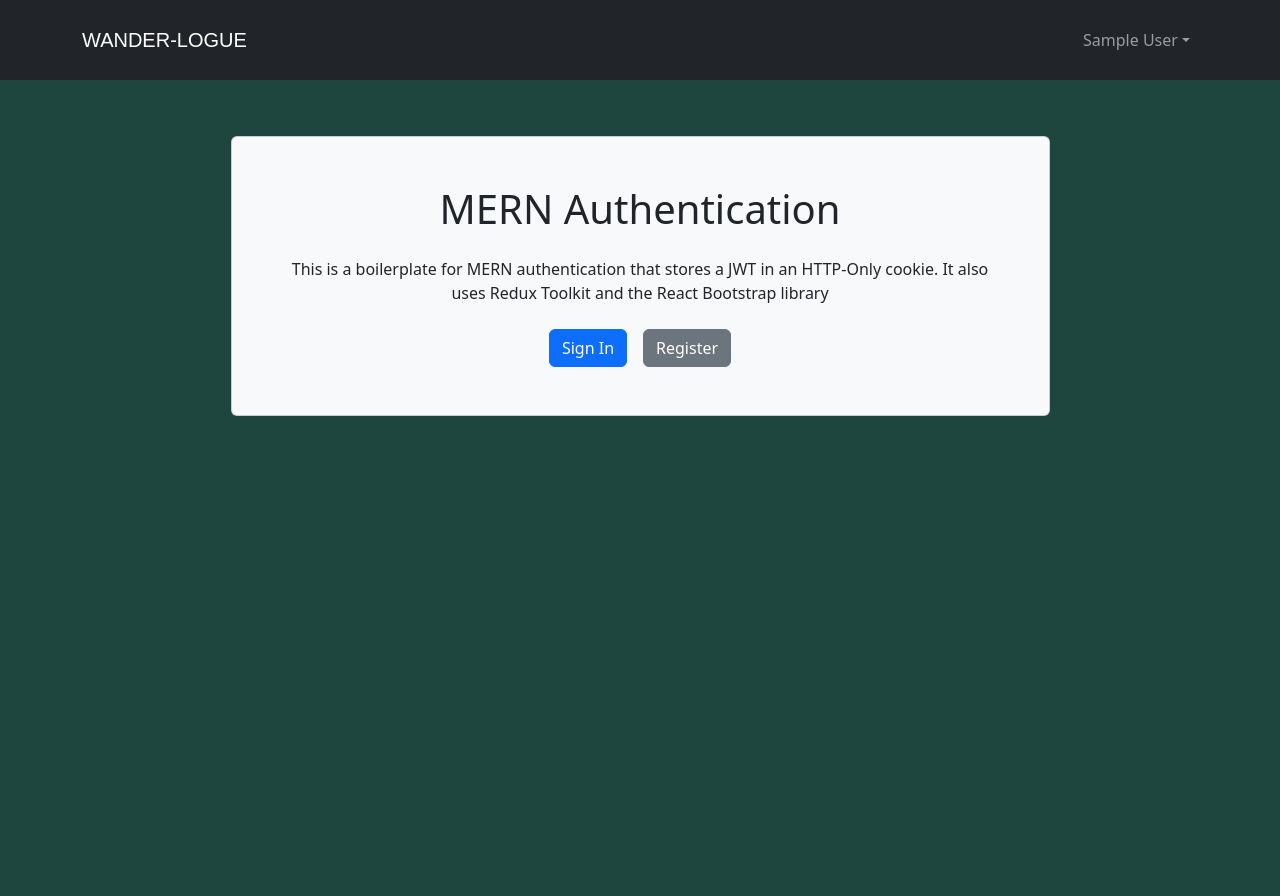
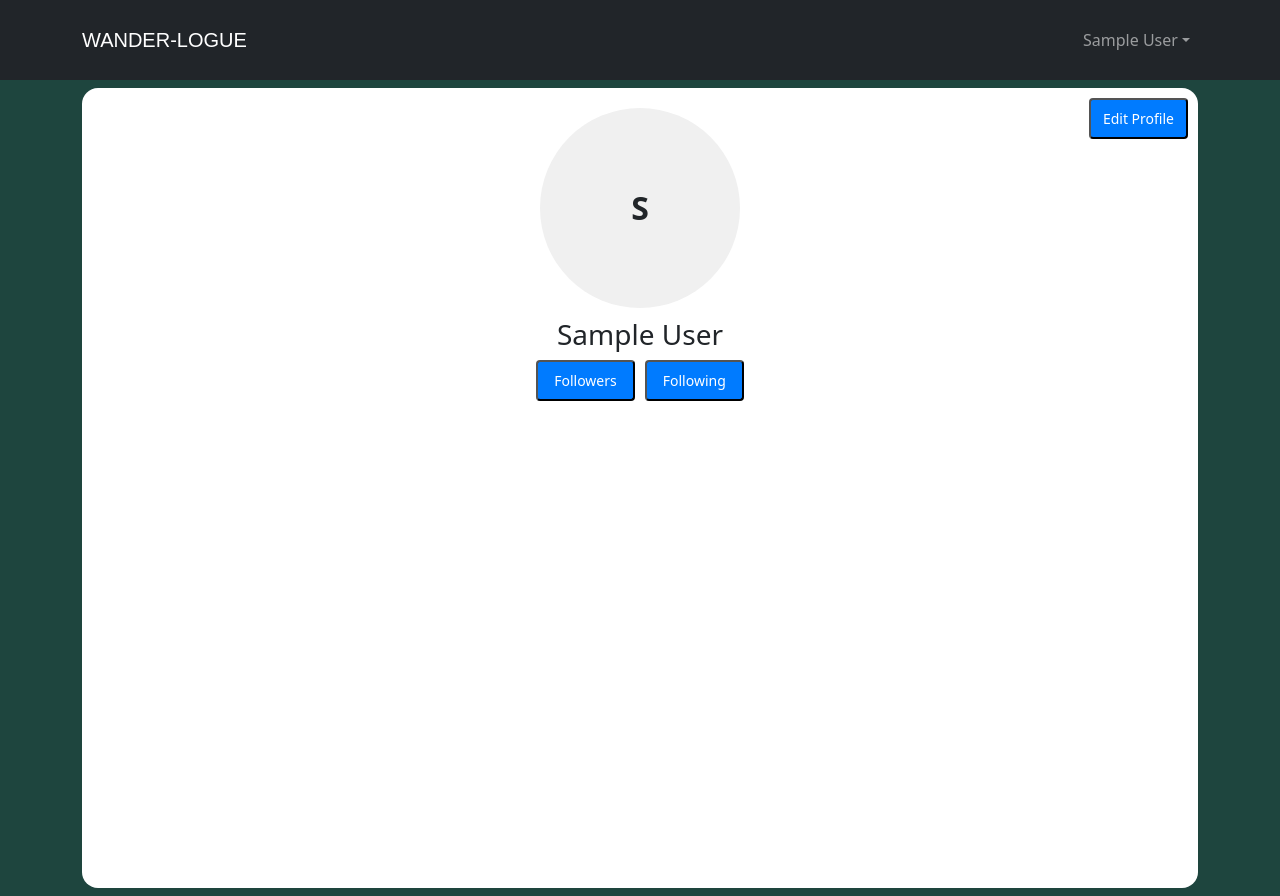
Before and after one commit to ansarworkingspace/Wander-Logue-MERN-STACK-Web-App, a React (Vite) app in the folder frontend/: page /profile in a window 1280 px wide. Before the commit this address led to /. Before the commit the page ends 800 px from the top, so only its background shows below. Built offline with nearby package versions, Linux system fonts and the light colour scheme; sample sign-in values are in the browser's storage; a web font is replaced by a local one.

Commit message:
profile of user basic design is completed

```diff
--- a/frontend/src/Components/FormRegContainer.jsx
+++ b/frontend/src/Components/FormRegContainer.jsx
@@ -7,9 +7,9 @@ import { useLocation } from 'react-router-dom';
 const FormRegContainer = ({ children }) => {
   return (
     <Container>
-      {/* <div style={{ marginTop: "4rem", marginBottom: "1rem", textAlign: "center" }}>
+      <div style={{ marginTop: "4rem", marginBottom: "1rem", textAlign: "center" }}>
         <h2 style={{ fontFamily: 'Londrina Solid', fontSize: "2rem", color: "white" }}>WANDER-LOGUE</h2>
-      </div> */}
+      </div>
       <Row className="justify-content-center">
         <Col xs={12} md={6} className="card p-4 formParent custom-style-register">
           {children}
--- a/frontend/src/Components/Header.jsx
+++ b/frontend/src/Components/Header.jsx
@@ -1,4 +1,4 @@
-import { useEffect } from 'react';
+import { useEffect,useState } from 'react';
 import { Navbar, Nav, Container,NavDropdown, Badge  } from 'react-bootstrap';
 import { LinkContainer } from 'react-router-bootstrap';
 import { FaSignInAlt, FaSignOutAlt,FaGoogle } from 'react-icons/fa';
@@ -28,19 +28,21 @@ const Header = () => {
     }
   };
 
+
+
   // useEffect to check if userInfo is present in localStorage, otherwise redirect to login
-  useEffect(() => {
-    const jwtToken = document.cookie
-      .split('; ')
-      .find((row) => row.startsWith('jwt='))
-      ?.split('=')[1];
+  // useEffect(() => {
+  //   const jwtToken = document.cookie
+  //     .split('; ')
+  //     .find((row) => row.startsWith('jwt='))
+  //     ?.split('=')[1];
 
-    if (!jwtToken) {
-      // If jwtToken is not found, clear userInfo from localStorage and redirect to login
-      localStorage.removeItem('userInfo');
-      navigate('/login');
-    }
-  }, [navigate]);
+  //   if (!jwtToken) {
+  //     // If jwtToken is not found, clear userInfo from localStorage and redirect to login
+  //     localStorage.removeItem('userInfo');
+  //     navigate('/login');
+  //   }
+  // }, [navigate]);
 
 
 
--- a/frontend/src/Screen/ProfileScreen.jsx
+++ b/frontend/src/Screen/ProfileScreen.jsx
@@ -1,22 +1,16 @@
 import { useState, useEffect } from 'react';
-import { Link, useNavigate } from 'react-router-dom';
-import { Form, Button } from 'react-bootstrap';
-import { useDispatch, useSelector } from 'react-redux';
-import FormContainer from '../Components/FormContainer';
+import { useSelector } from 'react-redux';
 import { toast } from 'react-toastify';
 import Loader from '../Components/Loader';
 import { useUpdateUserMutation } from '../slices/UserApiSlice';
 import { setCredentials } from '../slices/AuthSlice';
-
-
-
+import '../css/profileScree.css'; // Import the CSS file
 
 const ProfileScreen = () => {
   const [email, setEmail] = useState('');
   const [name, setName] = useState('');
   const [password, setPassword] = useState('');
   const [confirmPassword, setConfirmPassword] = useState('');
-
 
   const { userInfo } = useSelector((state) => state.auth);
 
@@ -25,80 +19,23 @@ const ProfileScreen = () => {
     setEmail(userInfo.email);
   }, [userInfo.email, userInfo.name]);
 
-
-  const dispatch = useDispatch();
-
   const [updateProfile, { isLoading }] = useUpdateUserMutation();
 
-  const submitHandler = async (e) => {
-    e.preventDefault();
-    if (password !== confirmPassword) {
-      toast.error('Passwords do not match');
-    } else {
-      try {
-        const res = await updateProfile({
-          _id: userInfo._id,
-          name,
-          email,
-          password,
-        }).unwrap();
-        dispatch(setCredentials({ ...res }));
-        toast.success('Profile updated successfully');
-      } catch (err) {
-        toast.error(err?.data?.message || err.error);
-      }
-    }
-  };
+  return (
+    <div className="profile-container">
+      <button className="profile-edit-button">Edit Profile</button>
+      <div className="profile-picture">
+        {name ? name.charAt(0).toUpperCase() : ''}
+      </div>
+      <h3 className="profile-name">{name}</h3>
+      {/* Add other user profile details here */}
+      <div className="profile-buttons">
+        <button className="follofollowingbtn">Followers</button>
+        <button className="follofollowingbtn">Following</button>
+      </div>
+    </div>
+  );
 
-  return (
-    <FormContainer>
-      <h1>Update Profile</h1>
-
-      <Form onSubmit={submitHandler}>
-        <Form.Group className='my-2' controlId='name'>
-          <Form.Label>Name</Form.Label>
-          <Form.Control
-            type='name'
-            placeholder='Enter name'
-            value={name}
-            onChange={(e) => setName(e.target.value)}
-          ></Form.Control>
-        </Form.Group>
-        <Form.Group className='my-2' controlId='email'>
-          <Form.Label>Email Address</Form.Label>
-          <Form.Control
-            type='email'
-            placeholder='Enter email'
-            value={email}
-            onChange={(e) => setEmail(e.target.value)}
-          ></Form.Control>
-        </Form.Group>
-        <Form.Group className='my-2' controlId='password'>
-          <Form.Label>Password</Form.Label>
-          <Form.Control
-            type='password'
-            placeholder='Enter password'
-            value={password}
-            onChange={(e) => setPassword(e.target.value)}
-          ></Form.Control>
-        </Form.Group>
-
-        <Form.Group className='my-2' controlId='confirmPassword'>
-          <Form.Label>Confirm Password</Form.Label>
-          <Form.Control
-            type='password'
-            placeholder='Confirm password'
-            value={confirmPassword}
-            onChange={(e) => setConfirmPassword(e.target.value)}
-          ></Form.Control>
-        </Form.Group>
-
-        <Button type='submit' variant='primary' className='mt-3'>
-          Update
-        </Button>
-      </Form>
-    </FormContainer>
-  );
 };
 
 export default ProfileScreen;
--- /dev/null
+++ b/frontend/src/css/profileScree.css
@@ -0,0 +1,64 @@
+.profile-container {
+    display: flex;
+    flex-direction: column;
+    align-items: center;
+    padding: 20px; /* Adjust the padding as needed for space between left and right */
+    background-color: white; /* Set the background color to white */
+    height: 100vh; /* Fill the entire screen height */
+    position: relative; /* Add this to make positioning relative for absolute elements */
+    border-radius: 1rem;
+  }
+
+  .profile-edit-button {
+    position: absolute;
+    top: 10px;
+    right: 10px;
+    background-color: #007bff;
+    color: #ffffff;
+    padding: 8px 12px;
+
+    border-radius: 4px;
+    font-size: 14px;
+    cursor: pointer;
+  }
+
+  .profile-edit-button:hover {
+    background-color: #0056b3;
+  }
+
+
+  .profile-picture {
+    width: 200px; /* Set the desired width of the container */
+    height: 200px; /* Set the desired height of the container */
+    background-color: #f0f0f0;
+    border-radius: 50%; /* Make it circular */
+    display: flex;
+    align-items: center; /* Center vertically */
+    justify-content: center; /* Center horizontally */
+    font-size: 32px;
+    font-weight: bold;
+  }
+
+  .profile-name {
+    margin-top: 10px; /* Add margin to create a gap between the profile picture and the name */
+  }
+
+  /* Existing styles */
+
+.profile-buttons {
+    display: flex;
+    gap: 10px; /* Adjust the value as needed for the desired gap */
+  }
+
+  .follofollowingbtn {
+    background-color: #007bff;
+    color: #ffffff;
+    border-radius: 4px;
+    font-size: 14px;
+    cursor: pointer;
+    padding: 8px 16px; /* Add padding for better visual appearance */
+  }
+
+  .follofollowingbtn:hover {
+    background-color: #0056b3;
+  }
```
